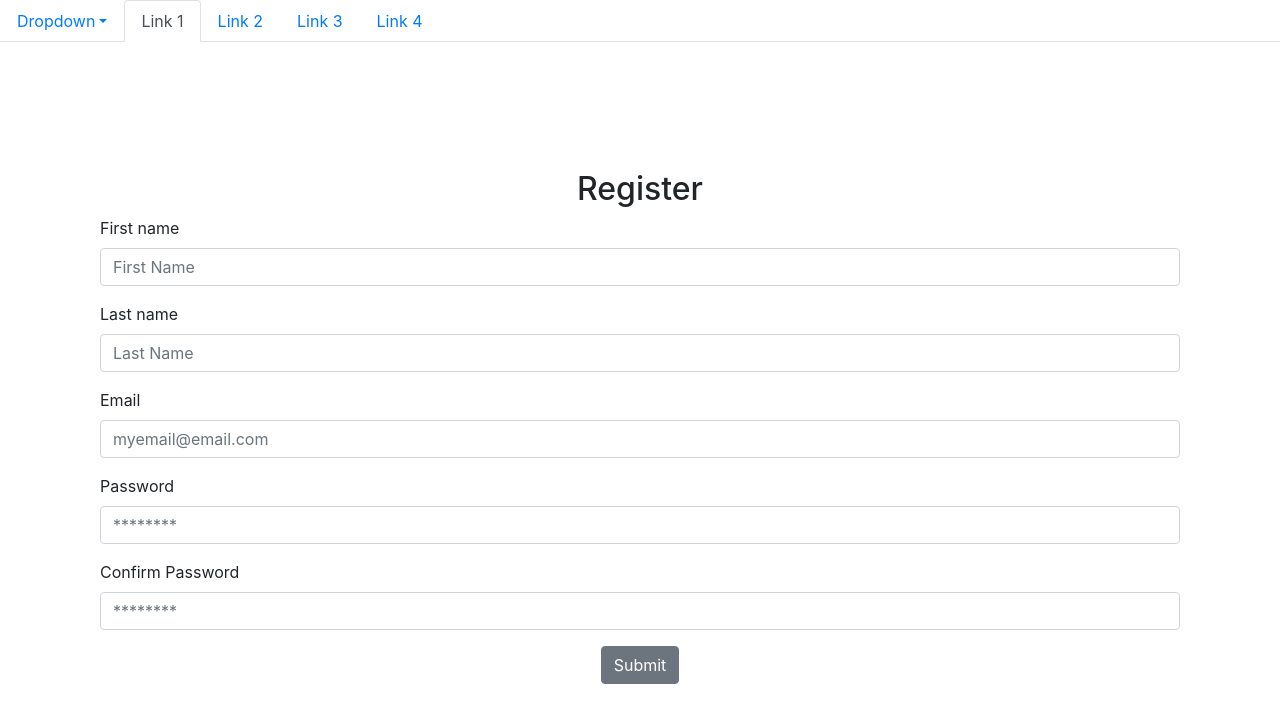
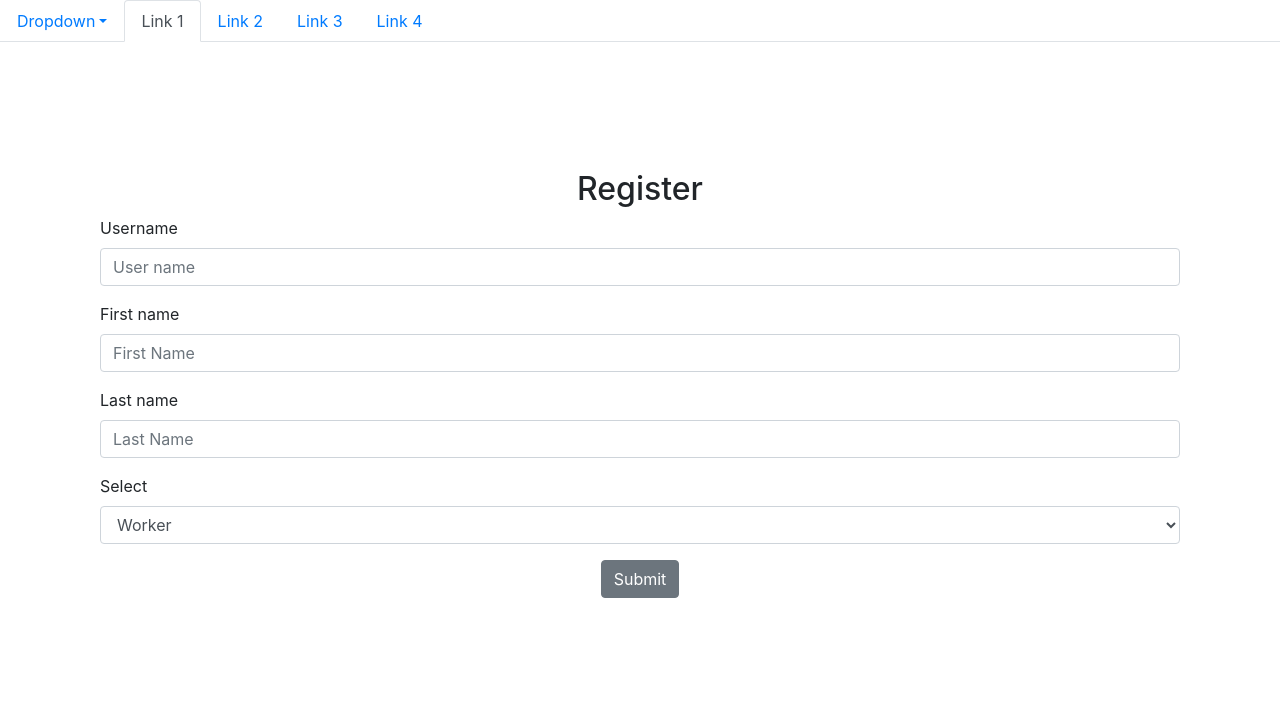
Before and after one commit to sep2019-bw-tipsease/frontend, a React (Create React App) app in the folder tipsease/: page /register in a window 1280 px wide. Shown: the top 722 px of the page. Built offline with nearby package versions, Linux system fonts and the light colour scheme.

Commit message:
added dashboard and serverpage components

```diff
--- a/tipsease/src/components/Login.js
+++ b/tipsease/src/components/Login.js
@@ -9,8 +9,6 @@ import { Link } from 'react-router-dom'
 const Login = () => {
 
 
-
-
     const userLogin = e => {
 
     }
@@ -20,9 +18,9 @@ const Login = () => {
     }
     return (
         <>
-
             <div>
-                <Container className="reg-page">
+                <Container className="login">
+                    <h2>Returning User? Sign in here</h2>
                     <Form className="form" onSubmit={userLogin}>
                         <Col>
                             <FormGroup>
@@ -58,5 +56,4 @@ const Login = () => {
         </>
     )
 }
-
 export default Login;
--- a/tipsease/src/components/Register.js
+++ b/tipsease/src/components/Register.js
@@ -31,7 +31,7 @@ const Register = () => {
     }
 
     const regUser = e => {
-
+        e.preventDefault()
     }
 
     return (
@@ -41,58 +41,50 @@ const Register = () => {
                 <Form className="form" onSubmit={regUser}>
                     <Col>
                         <FormGroup>
-                            <Label>First name</Label>
+                            <Label>Username</Label>
                             <Input
                                 type="text"
-                                name="first-name"
-                                id="exampleEmail"
-                                placeholder="First Name"
-                                onChange={handleChange}
-                            />
-                        </FormGroup>
-                        <FormGroup>
-                            <Label>Last name</Label>
-                            <Input
-                                type="text"
-                                name="last-name"
-                                id="exampleEmail"
-                                placeholder="Last Name"
-                                onChange={handleChange}
-                            />
-                        </FormGroup>
-                        <FormGroup>
-                            <Label>Email</Label>
-                            <Input
-                                type="email"
-                                name="email"
-                                id="exampleEmail"
-                                placeholder="myemail@email.com"
+                                name="user-name"
+                                placeholder="User name"
                                 onChange={handleChange}
                             />
                         </FormGroup>
                     </Col>
                     <Col>
                         <FormGroup>
-                            <Label for="examplePassword">Password</Label>
+                            <Label>First name</Label>
                             <Input
-                                type="password"
-                                name="password"
-                                id="examplePassword"
-                                placeholder="********"
-                                onChange={handleChange}
-                            />
-                        </FormGroup>
-                        <FormGroup>
-                            <Label for="exampleConfirmPassword">Confirm Password</Label>
-                            <Input
-                                type="password"
-                                name="confirmPassword"
-                                id="examplePassword"
-                                placeholder="********"
+                                type="text"
+                                name="first-name"
+
+                                placeholder="First Name"
                                 onChange={handleChange}
                             />
                         </FormGroup>
                     </Col>
+                    <Col >
+                        <FormGroup>
+                            <Label>Last name</Label>
+                            <Input
+                                type="text"
+                                name="last-name"
+
+                                placeholder="Last Name"
+                                onChange={handleChange}
+                            />
+                        </FormGroup>
+                    </Col>
+                    <Col >
+                        <FormGroup>
+                            <Label for="exampleSelect">Select</Label>
+                            <Input type="select" name="select" id="exampleSelect">
+                                <option>Worker</option>
+                                <option>Customer</option>
+
+                            </Input>
+                        </FormGroup>
+                    </Col>
+
                     <div className='button-cont'><Button type='submit' >Submit</Button></div>
                 </Form>
             </Container>
```
Also changed, not shown: tipsease/src/components/Dashboard.js (+12 -0 lines), tipsease/src/components/ServerPage.js (added, +12 -0 lines), tipsease/src/utils/AxiosWithAuth.js (added, +12 -0 lines), tipsease/src/utils/PrivateRoute.js (added, +21 -0 lines), tipsease/src/App.js (line endings or trailing spaces).
